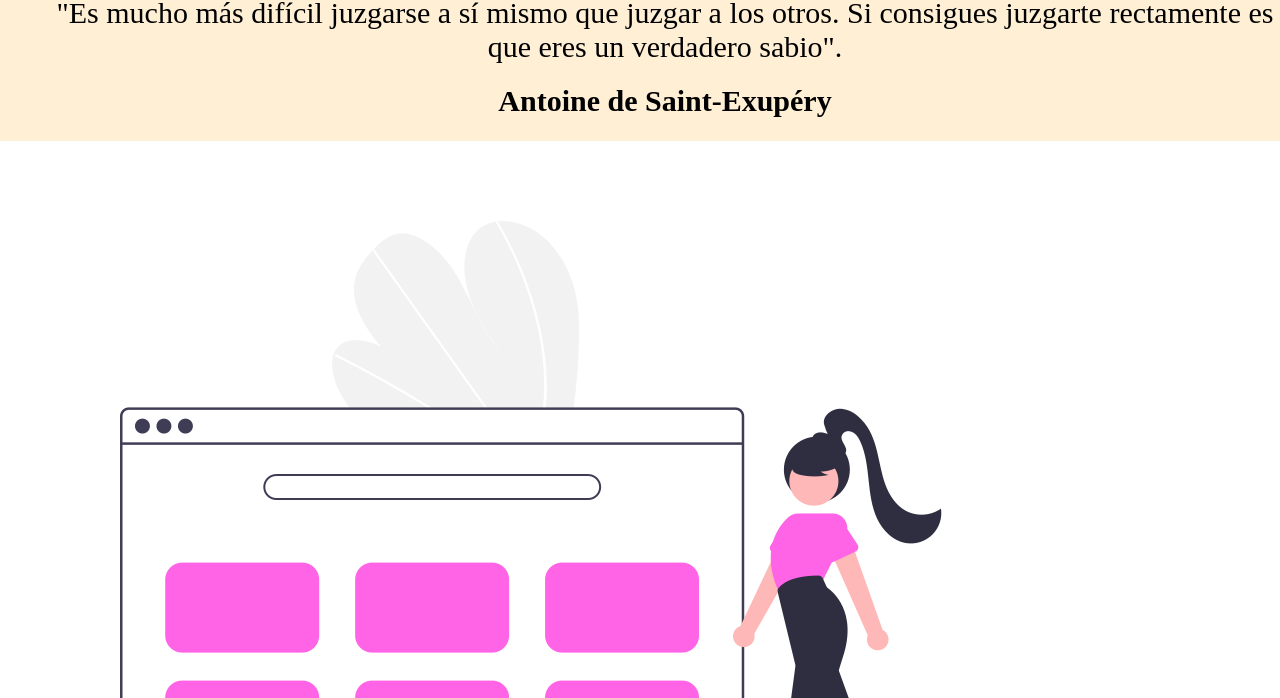
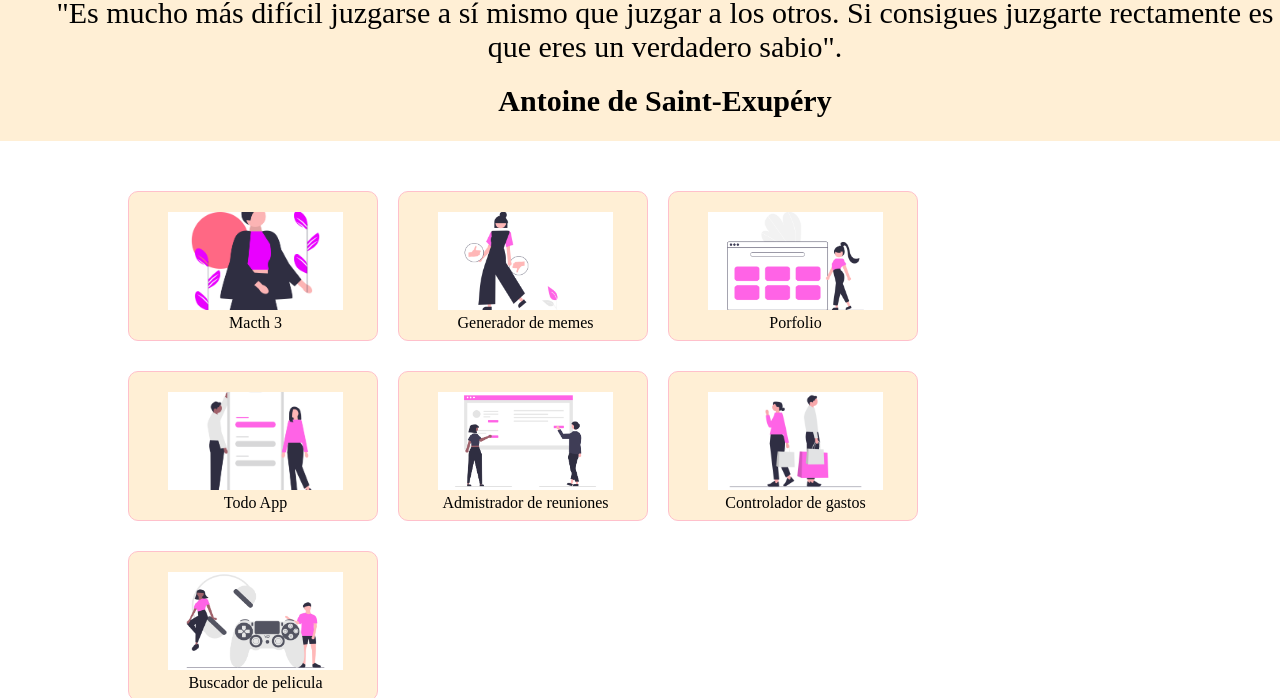
Before and after one commit to VivianeRo/Porfolio, a plain HTML site: page index.html in a window 1280 px wide. Shown: the part 1069-1767 px from the top of the page. Drawn offline with Linux system fonts and the light colour scheme.

Commit message:
Estilado de la seccion Proyecto y modificacion en el html

```diff
--- a/index.html
+++ b/index.html
@@ -76,49 +76,49 @@
 
    <section class="proyectos">
        <div class="proyecto-container">
-           <div>
+           <div class="cuadro">
                <a href="#">
                    <img src="imagen/undraw_Portfolio_re_qwm5.png">
                    <p>Porfolio</p>
 
            </a>
            </div>
-           <div>
+           <div class="cuadro">
                <a href="#">
                    <img src="imagen/undraw_Like_dislike_re_dwcj.png">
                    <p>Generador de memes</p>
 
            </a>
            </div>
-           <div>
+           <div class="cuadro">
                <a href="#">
                    <img src="imagen/undraw_Woman_ffrd.png">
                    <p>Macth 3</p>
 
            </a>
            </div>
-           <div>
+           <div class="cuadro">
                <a href="#">
                    <img src="imagen/undraw_undraw_shopping_bags_2ude_(1)_mnw3.png">
                    <p>Controlador de gastos</p>
 
            </a>
            </div>
-           <div>
+           <div class="cuadro" >
                <a href="#">
                    <img src="imagen/undraw_Usability_testing_re_uu1g.png">
                    <p> Admistrador de reuniones</p>
 
            </a>
            </div>
-           <div>
+           <div class="cuadro" >
                <a href="#">
                    <img src="imagen/undraw_mobile_content_xvgr.png">
                    <p>Todo App</p>
 
            </a>
            </div>
-           <div>
+           <div class="cuadro" >
                <a href="#">
                    <img src="imagen/undraw_video_game_night_8h8m.png">
                    <p>Buscador de pelicula</p>
--- a/style.css
+++ b/style.css
@@ -328,3 +328,110 @@ font-size: 15px;
     }
 
 }
+.proyectos{
+    width: 100%;
+    display: flex;
+    display: flex;
+    flex-direction: row;
+    justify-content: center;
+    align-content: center;
+    margin-top: 10px;
+
+}
+.proyecto-container{
+    width: 80%;
+    display: flex;
+    flex-direction: row-reverse;
+    flex-wrap: wrap;
+    justify-content:center;
+    align-self: center;
+    position: relative;
+    margin-top: 10px;
+    align-content: flex-start;
+
+}
+.cuadro{
+    width: 350px;
+    height: 150px;
+    display: flex;
+    flex-direction: row-reverse;
+    display: flex;
+    flex-direction: row-reverse;
+    padding-left: 5px;
+    justify-content: center;
+    padding-top: 20px;
+    border: 1px solid pink;
+    padding-bottom: 30px;
+    text-align: center;
+    margin-top: 30px;
+    margin-right: 20px;
+    border-radius: 10px;
+    background-color:papayawhip;
+
+}
+.cuadro a{
+    text-decoration: none;
+    color: black;
+}
+.proyecto-container img{
+    width: 100%;
+    height: 100%;
+    object-fit: cover;
+    object-position: center ;
+    aspect-ratio: 16/9;
+}
+@media (min-width:970px){
+    .proyectos{
+        width: 100%;
+        display: flex;
+        display: flex;
+        flex-direction: row;
+        justify-content: center;
+        align-content: center;
+        margin-top: 10px;
+
+    }
+    .proyecto-container{
+        width: 80%;
+        display: flex;
+        flex-direction: row-reverse;
+        flex-wrap: wrap;
+        justify-content:flex-end;
+        align-self: center;
+        position: relative;
+        margin-top: 10px;
+        align-content: flex-start;
+
+    }
+    .cuadro{
+        width: 250px;
+        height: 150px;
+        display: flex;
+        flex-direction: row-reverse;
+        display: flex;
+        flex-direction: row-reverse;
+        padding-left: 5px;
+        justify-content: center;
+        padding-top: 20px;
+        border: 1px solid pink;
+        padding-bottom: 30px;
+        text-align: center;
+        margin-top: 30px;
+        margin-right: 20px;
+        border-radius: 10px;
+        background-color:papayawhip;
+
+    }
+    .cuadro a{
+        text-decoration: none;
+        color: black;
+    }
+    .proyecto-container img{
+        width: 100%;
+        height: 100%;
+        object-fit: cover;
+        object-position: center ;
+        aspect-ratio: 16/9;
+    }
+
+}
```
